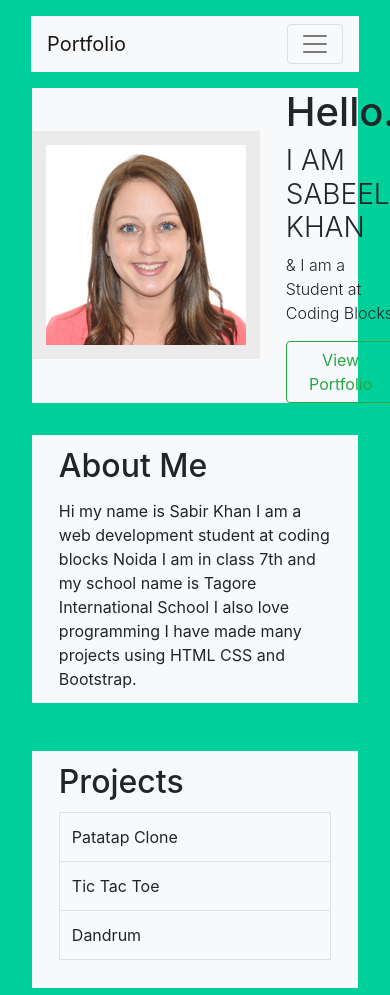
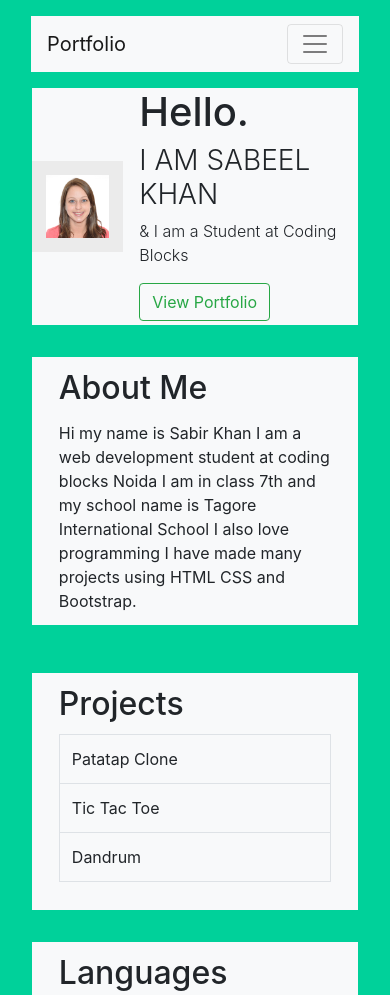
Before and after one commit to adsinghnet/FullStackAssignments, a plain HTML site: page Assignment 4/index.html in a window 390 px wide. Shown: the top 995 px of the page. Drawn offline with nearby package versions, Linux system fonts and the light colour scheme.

Commit message:
Assignment 4
update: responsive id=name

```diff
--- a/Assignment 4/index.html
+++ b/Assignment 4/index.html
@@ -48,15 +48,15 @@
 
     <!-- Name -->
 
-    <div class="container-lg p-3" id="name">
+    <div class="container-lg p-3" id="name" >
 
         <div class="media bg-light  " >
-            <img src="pp.jpg" class="align-self-center mr-3" style="height:28%; border: 14px solid rgb(235, 235, 235);">
-            <div class="media-body " style="margin-left: 3%; margin-top: auto; margin-bottom:auto;">
+            <img src="pp.jpg" class="align-self-center mr-3" style="width:28%; border: 14px solid rgb(235, 235, 235);">
+            <div class="media-body align-self-center mr-3">
               <h1>Hello.</h1>
               <h3 class="font-weight-light">I AM SABEEL KHAN</h3>
               <p class="font-weight-light">& I am a Student at Coding Blocks</p>
-              <button type="button"  class="btn btn-outline-success">View Portfolio</button>
+              <button type="button"  class="btn btn-outline-success" style="margin-bottom: 2%;">View Portfolio</button>
             </div>
           </div>
 
```
